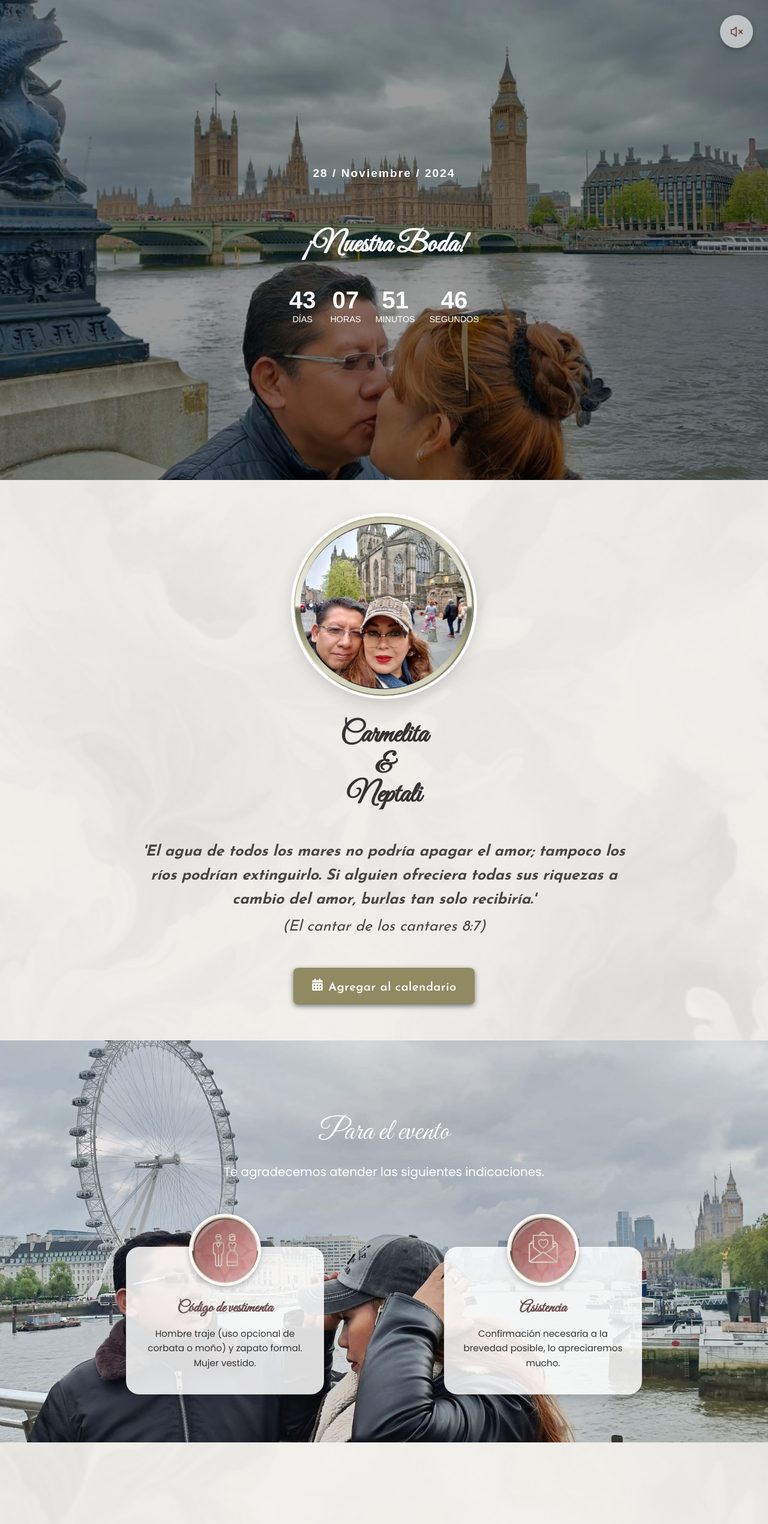
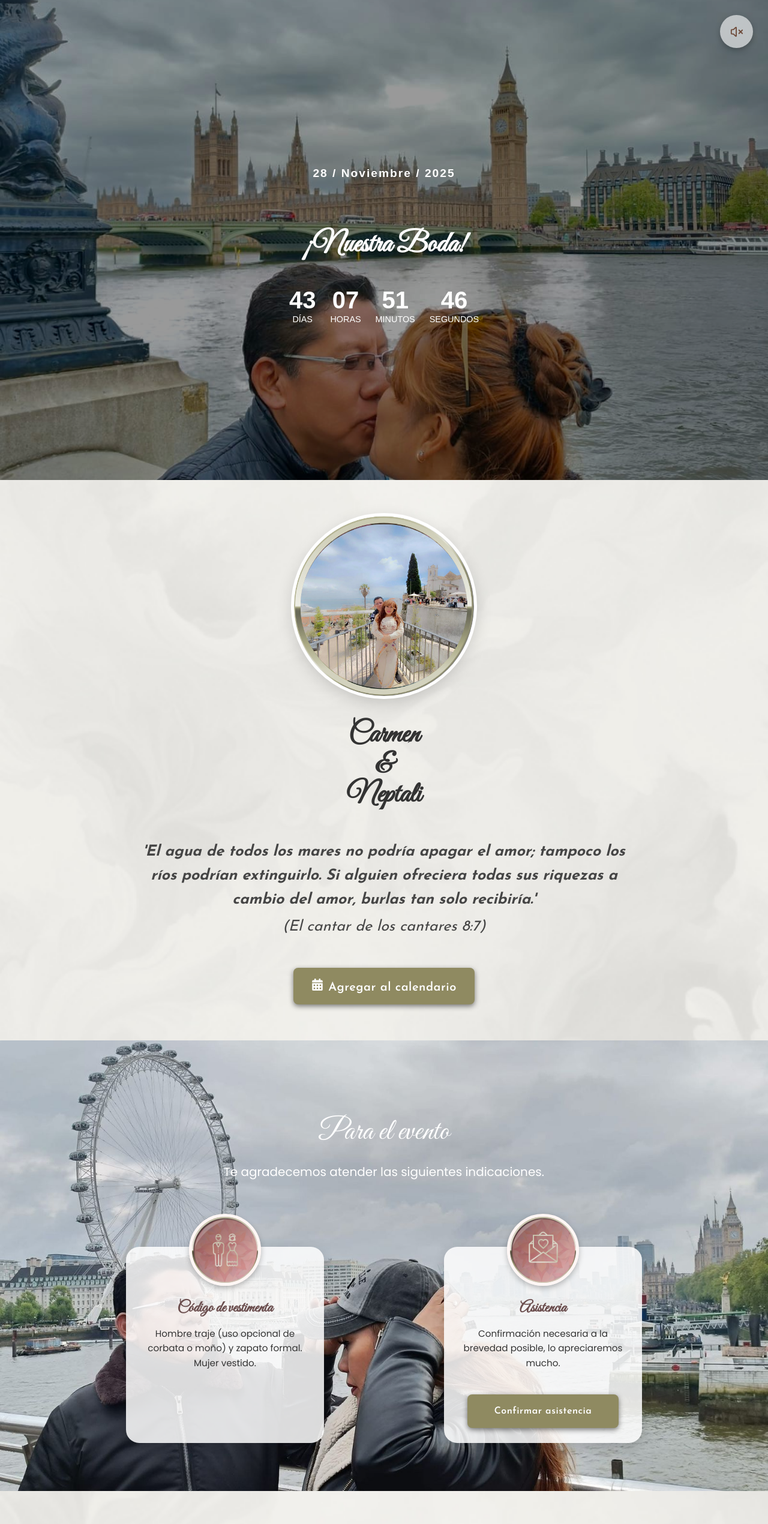
Before and after one commit to karychululu39-art/Boda-NeptaliyCarmelita, a React (Create React App) app: page / in a window 1280 px wide. Shown: the top 2540 px of the page at 60% size. Built offline with nearby package versions, Linux system fonts and the light colour scheme.

Commit message:
mis cambios

```diff
--- a/src/components/Info.jsx
+++ b/src/components/Info.jsx
@@ -43,6 +43,10 @@ const EventoInfo = () => {
           <p className="evento-card__text">
             Confirmación necesaria a la brevedad posible, lo apreciaremos mucho.
           </p>
+          <a href="https://docs.google.com/forms/d/e/1FAIpQLScOWB4_Z1SP8c010PzlrXB2-QL8AOYnYLtA4T2LJOBOoWA7cg/viewform?usp=dialog" target="_blank"
+            rel="noopener noreferrer" className="btn" >
+            Confirmar asistencia
+          </a>
         </div>
       </div>
     </section>
--- a/src/components/MesaRegalos.jsx
+++ b/src/components/MesaRegalos.jsx
@@ -23,7 +23,7 @@ return (
 </div>
 {/*segunda sección */}
 <h3 className="tarjeta__title">Amazon</h3>
-<p  className="tarjeta__text">Evento: Neptali y Carmelita</p>
+<p  className="tarjeta__text">Evento: Neptali y Carmen</p>
 <a href="https://www.amazon.com.mx/wedding/registry/162QTQHJF3LDK" target="_blank"
 rel="noopener noreferrer" className="btn" >
 Ir a la mesa
--- a/src/components/Portada.jsx
+++ b/src/components/Portada.jsx
@@ -31,7 +31,7 @@ const Portada = () => {
     >
       <div className="portada-overlay" />
       <div className="portada-contenido" style={{ opacity }}>
-        <h3 className="portada-fecha">28 / Noviembre / 2024</h3>
+        <h3 className="portada-fecha">28 / Noviembre / 2025</h3>
         <br /> <br />
         <h1 className="portada-titulo">¡Nuestra Boda!</h1>
         <Contador fechaObjetivo="2025-11-28T00:00:00" />
--- a/src/components/Presentacion.jsx
+++ b/src/components/Presentacion.jsx
@@ -1,6 +1,6 @@
 import React from "react";
 import "./Presentacion.css";
-import parejaImg from "../assets/Diseño.png"; // 🔹 Usa tu imagen redonda aquí
+import parejaImg from "../assets/Diseño2.png"; // 🔹 Usa tu imagen redonda aquí
 import { FaCalendarAlt } from "react-icons/fa";
 
 const Presentacion = () => {
@@ -11,7 +11,7 @@ const Presentacion = () => {
         alt="Pareja"
         className="presentacion-foto" />
   <h2 className="presentacion-nombres">
-    Carmelita <br /> & <br /> Neptali
+    Carmen <br /> & <br /> Neptali
   </h2>
   <p className="texto-biblico">
     'El agua de todos los mares no podría apagar el amor; tampoco los ríos podrían extinguirlo. Si alguien ofreciera todas sus riquezas a cambio del amor, burlas tan solo recibiría.'
```
Also changed, not shown: src/assets/Diseño2.png (added).
